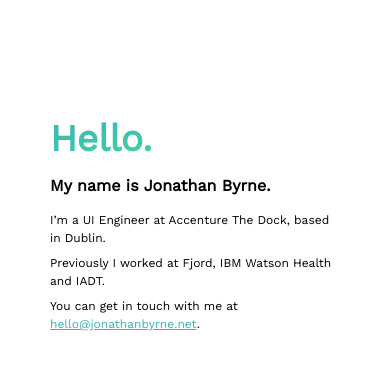
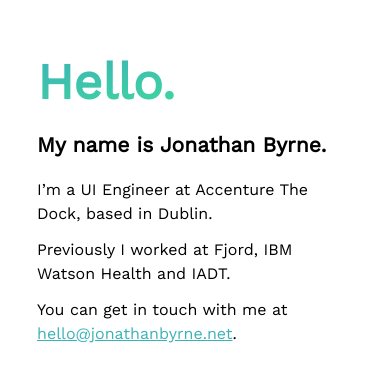
Before and after one commit to jpbyrne/jonathanbyrne.net, a Svelte app: page / in a window 390 px wide. Shown: the part 461-842 px from the top of the page. Built offline with nearby package versions, Linux system fonts and the light colour scheme.

Commit message:
updated media queries

```diff
--- a/public/global.css
+++ b/public/global.css
@@ -34,7 +34,7 @@
 
 p {
     line-height: 150%;
-    font-size: 16px;
+	font-size: 16px;
 }
 
 a {
@@ -58,18 +58,6 @@
 @media(max-width: 500px) {
     body {
         justify-content: flex-end;
-        padding: 50px;
-    }
-
-    h1 {
-        font-size: 37px;
-    }
-
-    h2 {
-        font-size: 16px;
-    }
-
-    p {
-        font-size: 12px;
+        padding: 37px;
     }
 }
--- a/src/App.svelte
+++ b/src/App.svelte
@@ -16,21 +16,11 @@
 	}
 
 	p {
-		margin-bottom: 9px;
+		margin-bottom: 12px;
 	}
 
 	p:last-child {
 		margin-bottom: 0;
-	}
-
-	@media(max-width: 500px) {
-		h2 {
-			margin: 16px 0;
-		}
-
-		p {
-			margin-bottom: 7px;
-		}
 	}
 </style>
 
```
